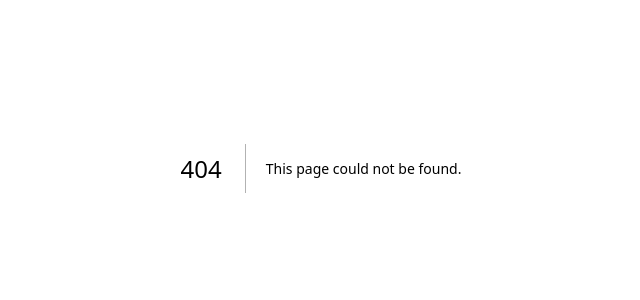
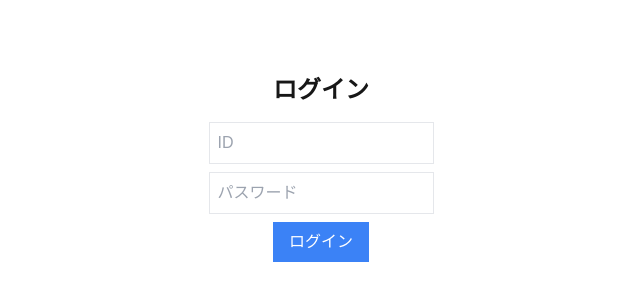
Before and after one commit to nissintamura/nextpractice, a Next.js app in the folder transportation/: page /login in a window 1280 px wide. Before the commit this address had no page. Shown: the part 232-532 px from the top of the page, without its empty margins (319-959 px from the left). Built offline with nearby package versions, Linux system fonts and the light colour scheme.

Commit message:
commit message

```diff
--- /dev/null
+++ b/transportation/app/components/Button.tsx
@@ -0,0 +1,7 @@
+export default function Button({ children, onClick }: { children: React.ReactNode; onClick?: () => void }) {
+    return (
+        <button onClick={onClick} className="bg-blue-500 text-white px-4 py-2">
+            {children}
+        </button>
+    );
+}
--- /dev/null
+++ b/transportation/app/components/Label.tsx
@@ -0,0 +1,16 @@
+export default function Input({ type, placeholder, value, onChange }: {
+    type: string;
+    placeholder: string;
+    value: string;
+    onChange: (e: React.ChangeEvent<HTMLInputElement>) => void;
+}) {
+    return (
+        <input
+            type={type}
+            placeholder={placeholder}
+            value={value}
+            onChange={onChange}
+            className="border p-2 mb-2"
+        />
+    );
+}
--- /dev/null
+++ b/transportation/app/login/page.tsx
@@ -0,0 +1,36 @@
+"use client";
+import React from 'react';
+import { useState } from 'react';
+import { useRouter } from "next/navigation";
+import Label from "@/components/Label";
+import Button from "@/components/Button";
+
+const Login = () => {
+    const [id, setId] = useState("");
+    const [password, setPassword] = useState("");
+    const [message, setMessage] = useState("");
+    const router = useRouter(); //ページ遷移用
+
+    const loginForm = (e: React.FormEvent) => {
+        e.preventDefault(); //フォーム送信時のページリロードを防ぐ
+        console.log("ログインボタンが押されました"); // デバッグ用ログ
+        if (id === "admin" && password === "password") {
+           router.push("/main"); // 遷移
+        } else {
+            alert("IDまたはパスワードが間違っています");
+        }
+    };
+
+    return (
+        <main className="flex flex-col items-center justify-center h-screen">
+            <h1 className="text-2xl font-bold mb-4">ログイン</h1>
+            <form onSubmit={loginForm} className="flex flex-col items-center">
+                <Label type="text" placeholder="ID" value={id} onChange={(e) => setId(e.target.value)} />
+                <Label type="password" placeholder="パスワード" value={password} onChange={(e) => setPassword(e.target.value)} />
+                <Button onClick={() => setMessage("ログイン成功！")}>ログイン</Button>
+            </form>
+        </main>
+    );
+};
+
+export default Login;
--- a/transportation/tsconfig.json
+++ b/transportation/tsconfig.json
@@ -19,7 +19,7 @@
       }
     ],
     "paths": {
-      "@/*": ["./*"]
+      "@/*": ["./app/*"]
     }
   },
   "include": ["next-env.d.ts", "**/*.ts", "**/*.tsx", ".next/types/**/*.ts"],
```
